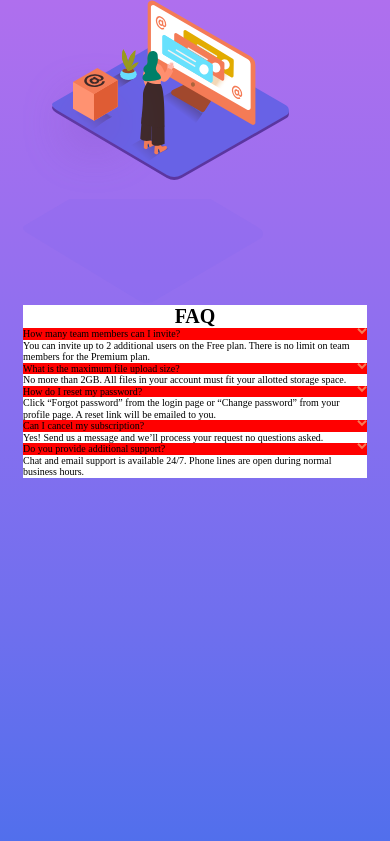
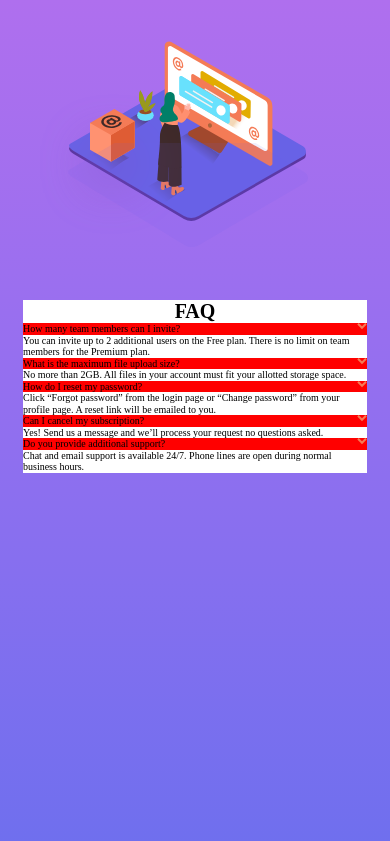
Before and after one commit to aycanogut/fem-accordion-card-faq, a website: page index.html in a window 390 px wide. Shown: the top 841 px of the page. Drawn offline with nearby package versions, Linux system fonts and the light colour scheme; files that its build step writes are made by us from their sources.

Commit message:
mobile background positions defined

```diff
--- a/styles/components/_accordion.scss
+++ b/styles/components/_accordion.scss
@@ -2,15 +2,26 @@
 
 .accordion {
   &__background {
-    // displays on only mobile screens
+    //* displays on only mobile screens
     &__mobile {
-      background: center center no-repeat
-        url("../../images/illustration-woman-online-mobile.svg");
+      position: relative;
+      &__illustration {
+        position: absolute;
+        top: 41px;
+        left: 40px;
+      }
+      &__pattern {
+        position: absolute;
+        top: 143px;
+        left: 68px;
+      }
     }
+    // * displays on only bigger screens
   }
 
   // right side content
   &__header {
+    margin-top: 300px;
     text-align: center;
     background-color: #fff;
   }
```
